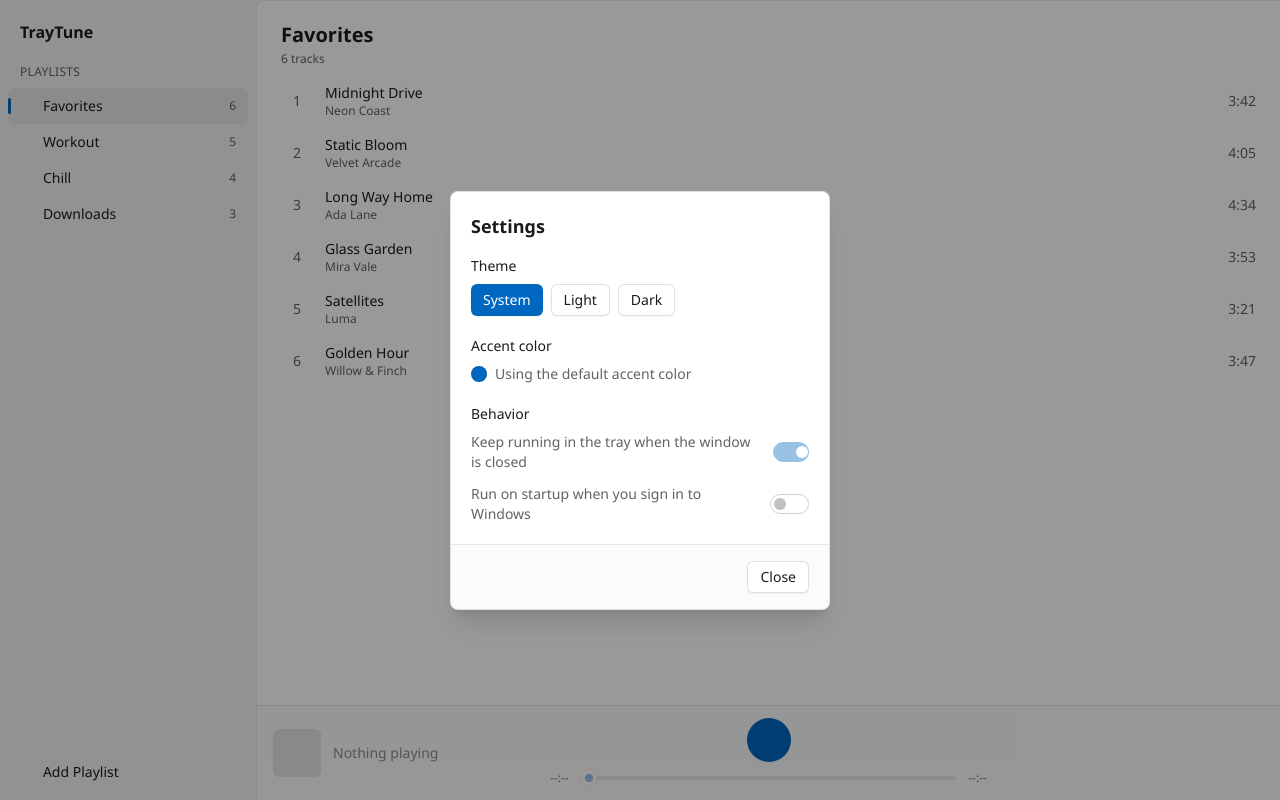
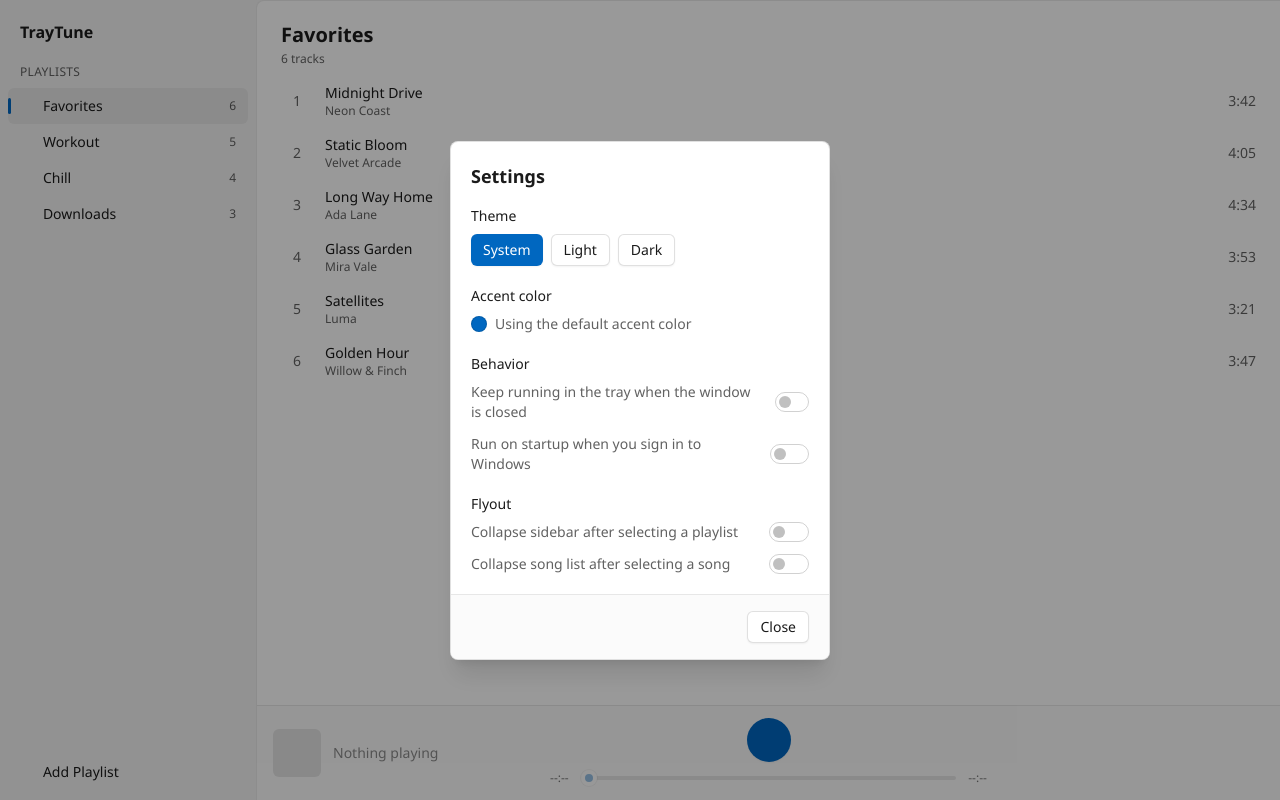
Before and after one commit to Muzammil-Noor/TrayTune, a React (Vite) app: page / in a window 1280 px wide. Both pictures are taken after a click on the button "Settings". Built offline with nearby package versions, Linux system fonts and the light colour scheme.

Commit message:
Flyout Settings

```diff
--- a/src/main/ipc/settings.ts
+++ b/src/main/ipc/settings.ts
@@ -1,17 +1,23 @@
-import { ipcMain } from "electron";
+import { BrowserWindow, ipcMain } from "electron";
 import type { AppSettings } from "../../shared/types";
 import { getSettings, updateSettings } from "../services/settings";
+
+const BOOLEAN_KEYS = [
+  "closeToTray",
+  "runOnStartup",
+  "flyoutCollapseSidebarOnSelect",
+  "flyoutCollapseSongListOnPlay",
+] as const;
 
 /** Accepts only known keys with correct types — IPC input is untrusted. */
 function sanitize(patch: unknown): Partial<AppSettings> {
   const result: Partial<AppSettings> = {};
   if (typeof patch === "object" && patch !== null) {
     const record = patch as Record<string, unknown>;
-    if (typeof record.closeToTray === "boolean") {
-      result.closeToTray = record.closeToTray;
-    }
-    if (typeof record.runOnStartup === "boolean") {
-      result.runOnStartup = record.runOnStartup;
+    for (const key of BOOLEAN_KEYS) {
+      if (typeof record[key] === "boolean") {
+        result[key] = record[key];
+      }
     }
     if (record.startupMode === "tray" || record.startupMode === "window") {
       result.startupMode = record.startupMode;
@@ -22,7 +28,12 @@ function sanitize(patch: unknown): Partial<AppSettings> {
 
 export function registerSettingsIpc(): void {
   ipcMain.handle("settings:get", () => getSettings());
-  ipcMain.handle("settings:update", (_event, patch: unknown) =>
-    updateSettings(sanitize(patch)),
-  );
+  ipcMain.handle("settings:update", (_event, patch: unknown) => {
+    const updated = updateSettings(sanitize(patch));
+    // Keep every window (main + flyout) in sync with the latest settings.
+    for (const window of BrowserWindow.getAllWindows()) {
+      window.webContents.send("settings:changed", updated);
+    }
+    return updated;
+  });
 }
--- a/src/main/services/settings.ts
+++ b/src/main/services/settings.ts
@@ -8,12 +8,22 @@ import type { AppSettings, StartupMode } from "../../shared/types";
 interface PersistedSettings {
   closeToTray: boolean;
   startupMode: StartupMode;
+  flyoutCollapseSidebarOnSelect: boolean;
+  flyoutCollapseSongListOnPlay: boolean;
 }
 
 const DEFAULT_SETTINGS: PersistedSettings = {
   closeToTray: true,
   startupMode: "tray",
+  flyoutCollapseSidebarOnSelect: true,
+  flyoutCollapseSongListOnPlay: false,
 };
+
+const BOOLEAN_KEYS = [
+  "closeToTray",
+  "flyoutCollapseSidebarOnSelect",
+  "flyoutCollapseSongListOnPlay",
+] as const;
 
 /** Present in argv when Windows launched us at sign-in (see loginItemOptions). */
 export const STARTUP_ARG = "--startup";
@@ -63,8 +73,10 @@ export function loadSettings(): void {
     const parsed: unknown = JSON.parse(raw);
     if (typeof parsed === "object" && parsed !== null) {
       const record = parsed as Record<string, unknown>;
-      if (typeof record.closeToTray === "boolean") {
-        settings.closeToTray = record.closeToTray;
+      for (const key of BOOLEAN_KEYS) {
+        if (typeof record[key] === "boolean") {
+          settings[key] = record[key];
+        }
       }
       if (record.startupMode === "tray" || record.startupMode === "window") {
         settings.startupMode = record.startupMode;
@@ -86,12 +98,18 @@ export function updateSettings(patch: Partial<AppSettings>): AppSettings {
     applyRunOnStartup(patch.runOnStartup);
   }
 
-  if (patch.closeToTray !== undefined || patch.startupMode !== undefined) {
-    settings = {
-      ...settings,
-      ...(patch.closeToTray !== undefined && { closeToTray: patch.closeToTray }),
-      ...(patch.startupMode !== undefined && { startupMode: patch.startupMode }),
-    };
+  const persistedPatch: Partial<PersistedSettings> = {};
+  for (const key of BOOLEAN_KEYS) {
+    if (typeof patch[key] === "boolean") {
+      persistedPatch[key] = patch[key];
+    }
+  }
+  if (patch.startupMode !== undefined) {
+    persistedPatch.startupMode = patch.startupMode;
+  }
+
+  if (Object.keys(persistedPatch).length > 0) {
+    settings = { ...settings, ...persistedPatch };
     try {
       const file = settingsFile();
       mkdirSync(dirname(file), { recursive: true });
--- a/src/preload/index.d.ts
+++ b/src/preload/index.d.ts
@@ -15,6 +15,8 @@ export interface TrayTuneApi {
   readonly settings: {
     get(): Promise<AppSettings>;
     update(patch: Partial<AppSettings>): Promise<AppSettings>;
+    /** Fires in every window whenever settings change. Returns unsubscribe. */
+    onChanged(callback: (settings: AppSettings) => void): () => void;
   };
   readonly player: {
     /** Main window: actions from the tray menu / flyout. Returns unsubscribe. */
--- a/src/preload/index.ts
+++ b/src/preload/index.ts
@@ -24,6 +24,12 @@ const api = {
     get: (): Promise<AppSettings> => ipcRenderer.invoke("settings:get"),
     update: (patch: Partial<AppSettings>): Promise<AppSettings> =>
       ipcRenderer.invoke("settings:update", patch),
+    onChanged: (callback: (settings: AppSettings) => void): (() => void) => {
+      const listener = (_event: unknown, settings: AppSettings) =>
+        callback(settings);
+      ipcRenderer.on("settings:changed", listener);
+      return () => ipcRenderer.removeListener("settings:changed", listener);
+    },
   },
   player: {
     /** Main window: receive actions from the tray/flyout. */
--- a/src/renderer/App.tsx
+++ b/src/renderer/App.tsx
@@ -150,12 +150,8 @@ export default function App() {
         open={settingsOpen}
         themePreference={theme.preference}
         usingWindowsAccent={accent !== null}
-        closeToTray={appSettings.settings?.closeToTray ?? null}
-        runOnStartup={appSettings.settings?.runOnStartup ?? null}
-        startupMode={appSettings.settings?.startupMode ?? null}
-        onCloseToTrayChange={(value) => appSettings.update({ closeToTray: value })}
-        onRunOnStartupChange={(value) => appSettings.update({ runOnStartup: value })}
-        onStartupModeChange={(value) => appSettings.update({ startupMode: value })}
+        settings={appSettings.settings}
+        onUpdate={appSettings.update}
         onThemeChange={theme.setPreference}
         onClose={() => setSettingsOpen(false)}
       />
--- a/src/renderer/FlyoutApp.tsx
+++ b/src/renderer/FlyoutApp.tsx
@@ -1,11 +1,17 @@
 import { useEffect, useState } from "react";
-import type { PlayerAction, PlayerStateSnapshot } from "@shared/types";
+import type {
+  PlayerAction,
+  PlayerStateSnapshot,
+  PlaylistId,
+  TrackId,
+} from "@shared/types";
 import { FlyoutPlayer } from "./components/flyout/FlyoutPlayer";
 import { PlaylistDrawer } from "./components/flyout/PlaylistDrawer";
 import { TrackList } from "./components/library/TrackList";
 import { Button } from "./components/ui/Button";
 import { Icon } from "./components/ui/Icon";
 import { useAccent } from "./hooks/use-accent";
+import { useAppSettings } from "./hooks/use-app-settings";
 import { useTheme } from "./hooks/use-theme";
 import { glyphs } from "./lib/glyphs";
 
@@ -19,6 +25,7 @@ type DrawerPhase = "closed" | "open" | "closing";
 export default function FlyoutApp() {
   useTheme();
   useAccent();
+  const { settings } = useAppSettings();
   const [state, setState] = useState<PlayerStateSnapshot | null>(null);
   const [listExpanded, setListExpanded] = useState(false);
   const [drawer, setDrawer] = useState<DrawerPhase>("closed");
@@ -56,8 +63,7 @@ export default function FlyoutApp() {
     return () => window.removeEventListener("keydown", onKeyDown);
   }, []);
 
-  function toggleList() {
-    const next = !listExpanded;
+  function setListTo(next: boolean) {
     setListExpanded(next);
     if (!next) setDrawer("closed"); // the drawer only exists in expanded mode
     window.traytune?.flyout.setExpanded(next);
@@ -65,6 +71,17 @@ export default function FlyoutApp() {
 
   const send = (action: PlayerAction) =>
     window.traytune?.player.sendAction(action);
+
+  function handlePlay(trackId: TrackId) {
+    send({ type: "play-track", trackId });
+    if (settings?.flyoutCollapseSongListOnPlay) setListTo(false);
+  }
+
+  function handleSelectPlaylist(playlistId: PlaylistId) {
+    send({ type: "select-playlist", playlistId });
+    // Default to auto-closing while settings are still loading.
+    if (settings?.flyoutCollapseSidebarOnSelect ?? true) setDrawer("closing");
+  }
 
   const selectedPlaylist = state?.playlists.find(
     (playlist) => playlist.id === state.selectedPlaylistId,
@@ -96,7 +113,7 @@ export default function FlyoutApp() {
           title={listExpanded ? "Hide song list" : "Show song list"}
           aria-label={listExpanded ? "Hide song list" : "Show song list"}
           aria-expanded={listExpanded}
-          onClick={toggleList}
+          onClick={() => setListTo(!listExpanded)}
         >
           <Icon glyph={listExpanded ? glyphs.chevronDown : glyphs.chevronUp} />
         </Button>
@@ -119,7 +136,7 @@ export default function FlyoutApp() {
                 playlistName={selectedPlaylist?.name}
                 tracks={state.tracks}
                 currentTrackId={state.currentTrack?.id ?? null}
-                onPlay={(trackId) => send({ type: "play-track", trackId })}
+                onPlay={handlePlay}
                 onRemoveFromPlaylist={(trackId) =>
                   send({ type: "remove-from-playlist", trackId })
                 }
@@ -142,7 +159,7 @@ export default function FlyoutApp() {
           playlists={state.playlists}
           selectedPlaylistId={state.selectedPlaylistId}
           closing={drawer === "closing"}
-          onSelect={(playlistId) => send({ type: "select-playlist", playlistId })}
+          onSelect={handleSelectPlaylist}
           onClose={() => setDrawer("closing")}
           onExited={() => setDrawer("closed")}
         />
--- a/src/renderer/components/flyout/PlaylistDrawer.tsx
+++ b/src/renderer/components/flyout/PlaylistDrawer.tsx
@@ -58,10 +58,7 @@ export function PlaylistDrawer({
               <button
                 key={playlist.id}
                 type="button"
-                onClick={() => {
-                  onSelect(playlist.id);
-                  onClose();
-                }}
+                onClick={() => onSelect(playlist.id)}
                 className={cn(
                   "relative flex w-full items-center gap-3 rounded-md px-3 py-2 text-left text-sm outline-none transition-colors focus-visible:outline-2 focus-visible:-outline-offset-2 focus-visible:outline-focus-ring",
                   selected
--- a/src/renderer/components/settings/SettingsDialog.tsx
+++ b/src/renderer/components/settings/SettingsDialog.tsx
@@ -1,4 +1,4 @@
-import type { StartupMode } from "@shared/types";
+import type { AppSettings, StartupMode } from "@shared/types";
 import type { ThemePreference } from "@/hooks/use-theme";
 import { Button } from "@/components/ui/Button";
 import { Dialog } from "@/components/ui/Dialog";
@@ -10,17 +10,17 @@ interface SettingsDialogProps {
   /** True when the accent comes from Windows, false on the fallback accent. */
   usingWindowsAccent: boolean;
   /** null while settings are loading/unavailable. */
-  closeToTray: boolean | null;
-  /** null while settings are loading/unavailable. */
-  runOnStartup: boolean | null;
-  /** null while settings are loading/unavailable. */
-  startupMode: StartupMode | null;
-  onCloseToTrayChange: (value: boolean) => void;
-  onRunOnStartupChange: (value: boolean) => void;
-  onStartupModeChange: (value: StartupMode) => void;
+  settings: AppSettings | null;
+  onUpdate: (patch: Partial<AppSettings>) => void;
   onThemeChange: (preference: ThemePreference) => void;
   onClose: () => void;
 }
+
+const THEME_OPTIONS: { value: ThemePreference; label: string }[] = [
+  { value: "system", label: "System" },
+  { value: "light", label: "Light" },
+  { value: "dark", label: "Dark" },
+];
 
 const STARTUP_MODE_OPTIONS: {
   value: StartupMode;
@@ -39,11 +39,25 @@ const STARTUP_MODE_OPTIONS: {
   },
 ];
 
-const THEME_OPTIONS: { value: ThemePreference; label: string }[] = [
-  { value: "system", label: "System" },
-  { value: "light", label: "Light" },
-  { value: "dark", label: "Dark" },
-];
+interface ToggleRowProps {
+  label: string;
+  checked: boolean | undefined;
+  onChange: (value: boolean) => void;
+}
+
+function ToggleRow({ label, checked, onChange }: ToggleRowProps) {
+  return (
+    <div className="flex items-center justify-between gap-4">
+      <span className="text-sm text-secondary">{label}</span>
+      <ToggleSwitch
+        checked={checked ?? false}
+        disabled={checked === undefined}
+        aria-label={label}
+        onChange={onChange}
+      />
+    </div>
+  );
+}
 
 /** Minimal settings surface for Phase 1 (theme + accent info). Grows into the
  * full settings area (§35) once the settings service exists. */
@@ -51,12 +65,8 @@ export function SettingsDialog({
   open,
   themePreference,
   usingWindowsAccent,
-  closeToTray,
-  runOnStartup,
-  startupMode,
-  onCloseToTrayChange,
-  onRunOnStartupChange,
-  onStartupModeChange,
+  settings,
+  onUpdate,
   onThemeChange,
   onClose,
 }: SettingsDialogProps) {
@@ -100,29 +110,17 @@ export function SettingsDialog({
         <section>
           <h3 className="pb-2 text-sm font-medium">Behavior</h3>
           <div className="flex flex-col gap-3">
-            <div className="flex items-center justify-between gap-4">
-              <span className="text-sm text-secondary">
-                Keep running in the tray when the window is closed
-              </span>
-              <ToggleSwitch
-                checked={closeToTray ?? true}
-                disabled={closeToTray === null}
-                aria-label="Keep running in the tray when the window is closed"
-                onChange={onCloseToTrayChange}
-              />
-            </div>
-            <div className="flex items-center justify-between gap-4">
-              <span className="text-sm text-secondary">
-                Run on startup when you sign in to Windows
-              </span>
-              <ToggleSwitch
-                checked={runOnStartup ?? false}
-                disabled={runOnStartup === null}
-                aria-label="Run on startup when you sign in to Windows"
-                onChange={onRunOnStartupChange}
-              />
-            </div>
-            {runOnStartup === true && (
+            <ToggleRow
+              label="Keep running in the tray when the window is closed"
+              checked={settings?.closeToTray}
+              onChange={(value) => onUpdate({ closeToTray: value })}
+            />
+            <ToggleRow
+              label="Run on startup when you sign in to Windows"
+              checked={settings?.runOnStartup}
+              onChange={(value) => onUpdate({ runOnStartup: value })}
+            />
+            {settings?.runOnStartup === true && (
               <div className="flex items-center justify-between gap-4">
                 <span className="text-sm text-secondary">Startup behavior</span>
                 <div
@@ -136,12 +134,13 @@ export function SettingsDialog({
                       size="sm"
                       role="radio"
                       title={option.title}
-                      aria-checked={startupMode === option.value}
+                      aria-checked={settings.startupMode === option.value}
                       variant={
-                        startupMode === option.value ? "accent" : "standard"
+                        settings.startupMode === option.value
+                          ? "accent"
+                          : "standard"
                       }
-                      disabled={startupMode === null}
-                      onClick={() => onStartupModeChange(option.value)}
+                      onClick={() => onUpdate({ startupMode: option.value })}
                     >
                       {option.label}
                     </Button>
@@ -151,6 +150,26 @@ export function SettingsDialog({
             )}
           </div>
         </section>
+
+        <section>
+          <h3 className="pb-2 text-sm font-medium">Flyout</h3>
+          <div className="flex flex-col gap-3">
+            <ToggleRow
+              label="Collapse sidebar after selecting a playlist"
+              checked={settings?.flyoutCollapseSidebarOnSelect}
+              onChange={(value) =>
+                onUpdate({ flyoutCollapseSidebarOnSelect: value })
+              }
+            />
+            <ToggleRow
+              label="Collapse song list after selecting a song"
+              checked={settings?.flyoutCollapseSongListOnPlay}
+              onChange={(value) =>
+                onUpdate({ flyoutCollapseSongListOnPlay: value })
+              }
+            />
+          </div>
+        </section>
       </div>
     </Dialog>
   );
--- a/src/renderer/hooks/use-app-settings.ts
+++ b/src/renderer/hooks/use-app-settings.ts
@@ -11,6 +11,8 @@ export function useAppSettings() {
       .get()
       .then(setSettings)
       .catch(() => setSettings(null));
+    // Stay in sync when another window (main vs flyout) changes settings.
+    return window.traytune?.settings.onChanged(setSettings);
   }, []);
 
   function update(patch: Partial<AppSettings>) {
--- a/src/shared/types/index.ts
+++ b/src/shared/types/index.ts
@@ -41,6 +41,10 @@ export interface AppSettings {
   runOnStartup: boolean;
   /** Only takes effect for sign-in launches (see runOnStartup). */
   startupMode: StartupMode;
+  /** Flyout: close the playlist drawer after selecting a playlist. */
+  flyoutCollapseSidebarOnSelect: boolean;
+  /** Flyout: collapse the song list back to compact mode after picking a song. */
+  flyoutCollapseSongListOnPlay: boolean;
 }
 
 /** Player actions that can originate outside the main window (tray menu,
```
